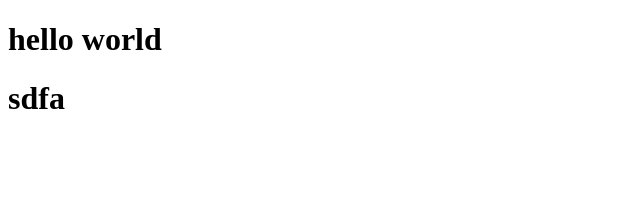
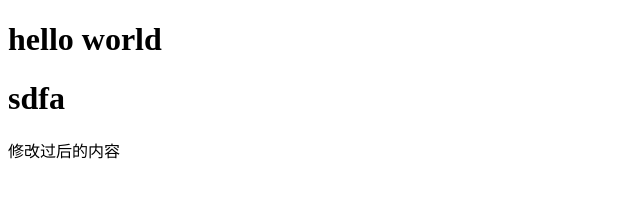
Before and after one commit to tongyangdejiezou/hello-world, a plain HTML site: page index.html in a window 1280 px wide. Shown: the whole page, without its empty margins (0-640 px from the left). Drawn offline with Linux system fonts and the light colour scheme.

Commit message:
修过过后

```diff
--- a/index.html
+++ b/index.html
@@ -9,5 +9,9 @@
 <body>
   <h1>hello world</h1>
   <h1>sdfa</h1>
+  <div>
+    修改过后的内容
+
+  </div>
 </body>
 </html>
```
